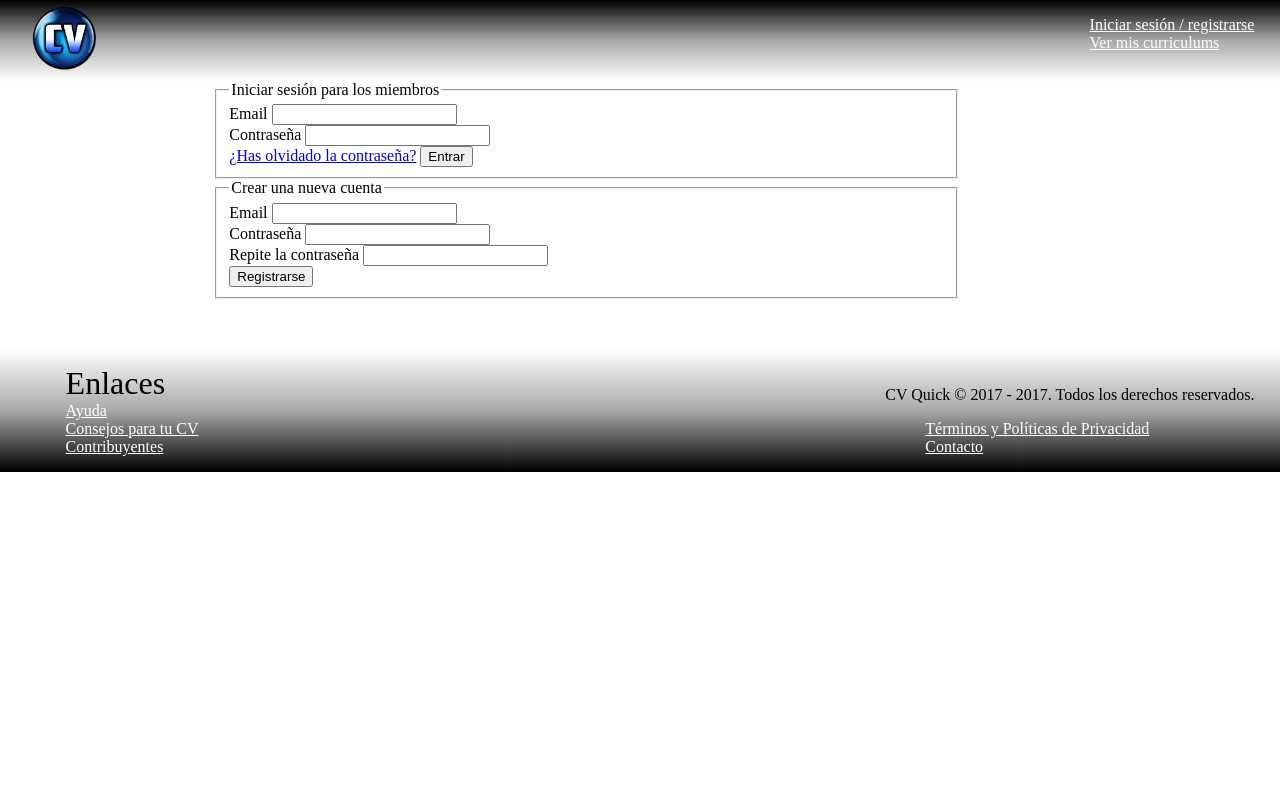
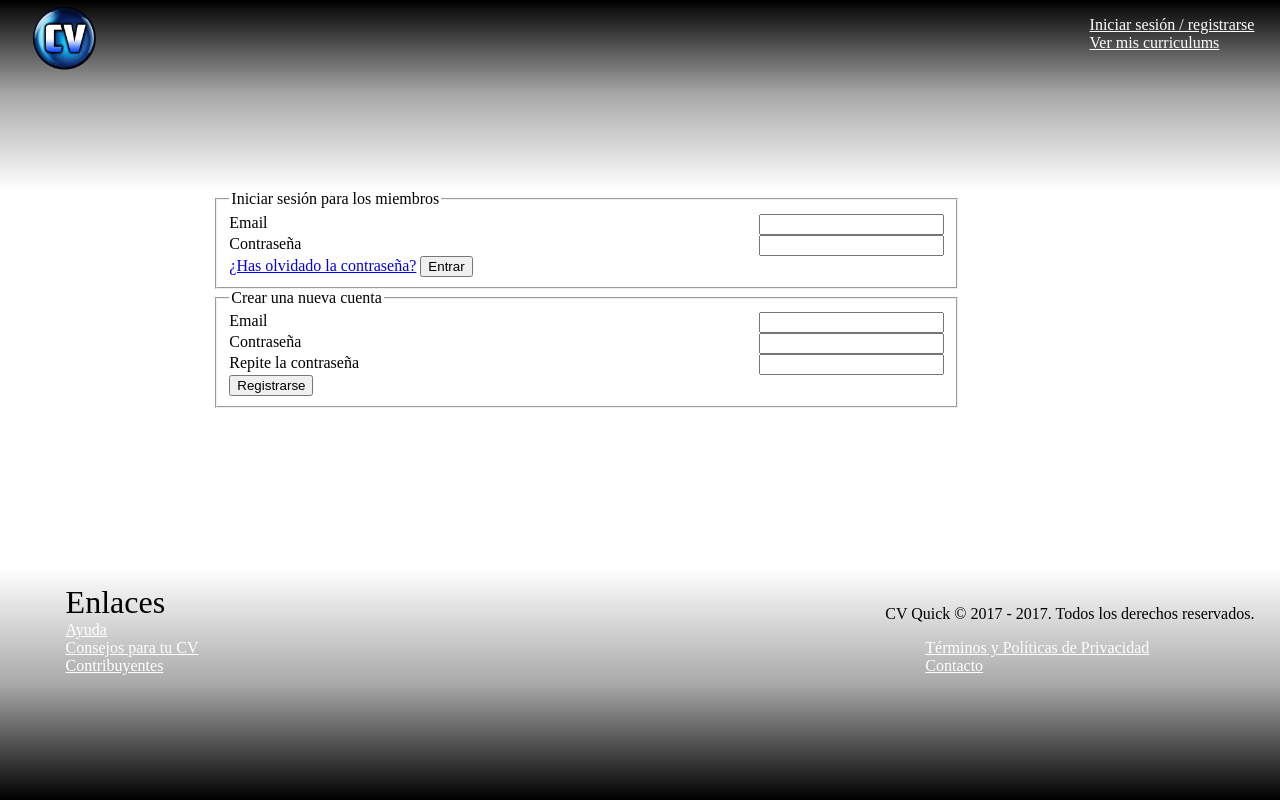
Before and after one commit to CvQuick/CvQuick, a PHP site: page /login.html in a window 1280 px wide. Run offline with PHP 8.4, Linux system fonts and the light colour scheme.

Commit message:
añadido detallitos

```diff
--- a/css/style.css
+++ b/css/style.css
@@ -1,8 +1,21 @@
-/*Generales*/
+html{
+    height: 100%;
+    box-sizing: border-box;
+}
+
+*,
+*:before,
+*:after {
+    box-sizing: inherit;
+}
+
 body {
+    position: relative;
+    margin: 0;
+    min-height: 100%;
+
     display: grid;
     grid-template-columns: repeat(12, 1fr);
-    margin: 0 0 0 0;
 }
 
 /*
--- a/login.html
+++ b/login.html
@@ -32,11 +32,11 @@
                 <form action="inciarSesion.html">
                     <fieldset>
                         <legend id="LegendInicioSesion">Iniciar sesión para los miembros</legend>
-                        <div class="subsection-iniciar-sesion">
+                        <div class="subsection-iniciar-sesion form-group">
                             <label for="InputEmail" id="LabelEmailIniciarSesion">Email</label>
                             <input type="email" name="email" id="InputEmailIniciarSesion">
                         </div>
-                        <div class="subsection-iniciar-sesion">
+                        <div class="subsection-iniciar-sesion form-group">
                             <label for="InputPassword" id="LabelPasswordIniciarSesion">Contraseña</label>
                             <input type="email" name="email" id="InputPasswordIniciarSesion">
                         </div>
@@ -52,15 +52,15 @@
                 <form action="crear_cuenta.html">
                     <fieldset>
                         <legend id="LegendCrearCuenta">Crear una nueva cuenta</legend>
-                        <div class="subsection-iniciar-sesion">
+                        <div class="subsection-iniciar-sesion form-group">
                             <label for="InputEmail" id="LabelEmail">Email</label>
                             <input type="email" name="email" id="InputEmail">
                         </div>
-                        <div class="subsection-iniciar-sesion">
+                        <div class="subsection-iniciar-sesion form-group">
                             <label for="InputPassword" id="LabelPassword">Contraseña</label>
                             <input type="email" name="email" id="InputPassword">
                         </div>
-                        <div class="subsection-iniciar-sesion">
+                        <div class="subsection-iniciar-sesion form-group">
                             <label for="InputPassword" id="LabelRePassword">Repite la contraseña</label>
                             <input type="email" name="email" id="InputRePassword">
                         </div>
```
